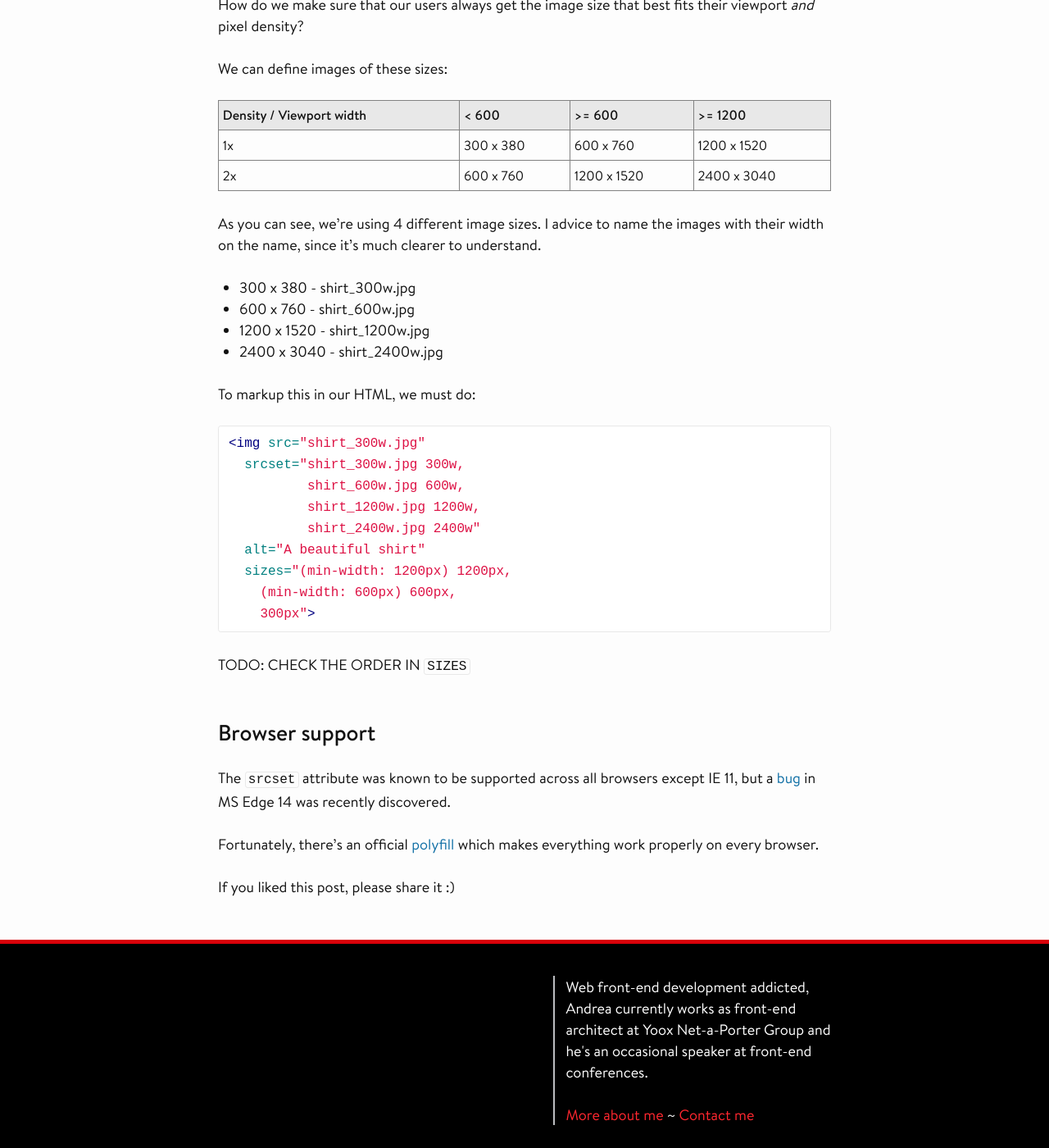
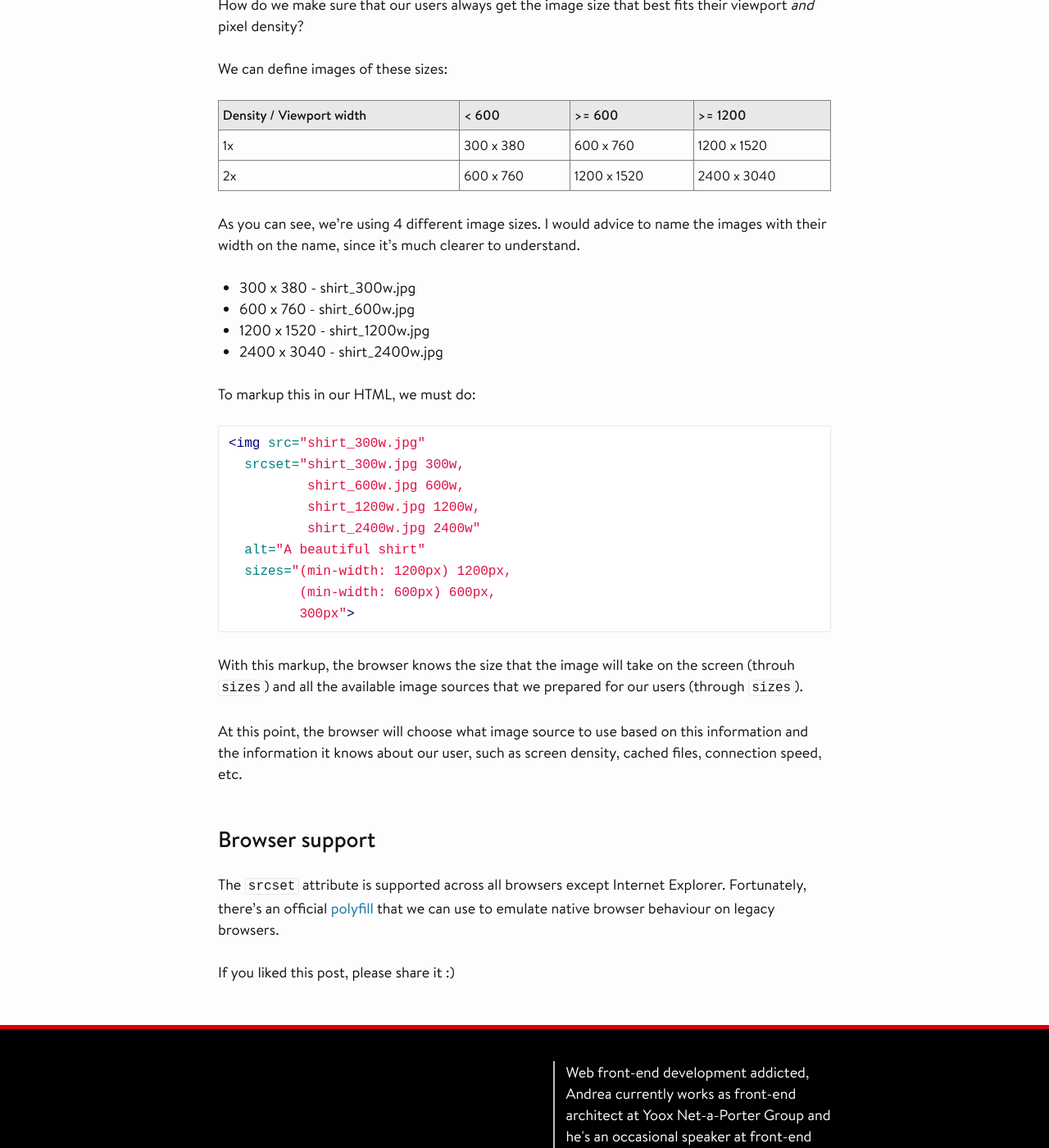
Before and after one commit to verlok/verlok.github.io, a Jekyll site: the page built from _posts/2017-04-10-responsive-images-a-html-51-standard.md, in a window 1280 px wide and 1400 px high, scrolled down 2369 px. Shown: the whole window at 82% size. Built offline with Jekyll 4.4.1, drawn with Linux system fonts in a browser that asks for light colours; comment, search, counter and statistics services are not loaded.

Commit message:
Completed post

````diff
--- a/_posts/2017-04-10-responsive-images-a-html-51-standard.md
+++ b/_posts/2017-04-10-responsive-images-a-html-51-standard.md
@@ -71,7 +71,7 @@ We can define images of these sizes:
 | 1x                       | 300 x 380 | 600 x 760   | 1200 x 1520 |
 | 2x                       | 600 x 760 | 1200 x 1520 | 2400 x 3040 |
 
-As you can see, we're using 4 different image sizes. I advice to name the images with their width on the name, since it's much clearer to understand.
+As you can see, we're using 4 different image sizes. I would advice to name the images with their width on the name, since it's much clearer to understand.
 
 - 300 x 380 - shirt_300w.jpg
 - 600 x 760 - shirt_600w.jpg
@@ -88,17 +88,15 @@ To markup this in our HTML, we must do:
           shirt_2400w.jpg 2400w"
   alt="A beautiful shirt"
   sizes="(min-width: 1200px) 1200px,
-    (min-width: 600px) 600px,
-    300px">
+         (min-width: 600px) 600px,
+         300px">
 ```
 
-TODO: CHECK THE ORDER IN `SIZES`
+With this markup, the browser knows the size that the image will take on the screen (throuh `sizes`) and all the available image sources that we prepared for our users (through `sizes`).
 
-
+At this point, the browser will choose what image source to use based on this information and the information it knows about our user, such as screen density, cached files, connection speed, etc.
 
 
 ## Browser support
 
-The `srcset` attribute was known to be supported across all browsers except IE 11, but a [bug](https://developer.microsoft.com/en-us/microsoft-edge/platform/issues/7778808/) in MS Edge 14 was recently discovered.
-
-Fortunately, there's an official [polyfill](https://github.com/scottjehl/picturefill/) which makes everything work properly on every browser.
+The `srcset` attribute is supported across all browsers except Internet Explorer. Fortunately, there's an official [polyfill](https://github.com/scottjehl/picturefill/) that we can use to emulate native browser behaviour on legacy browsers.
````
